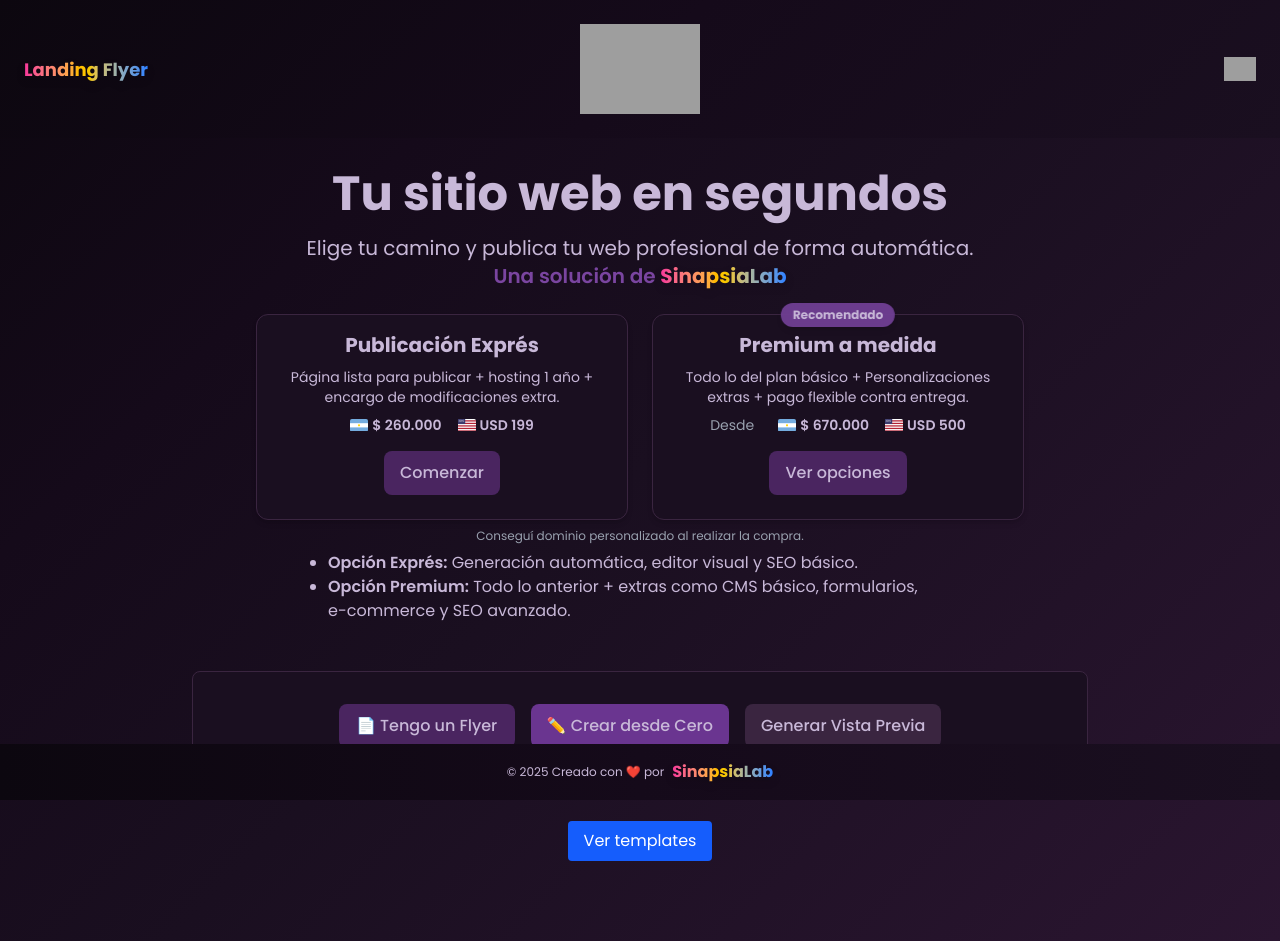
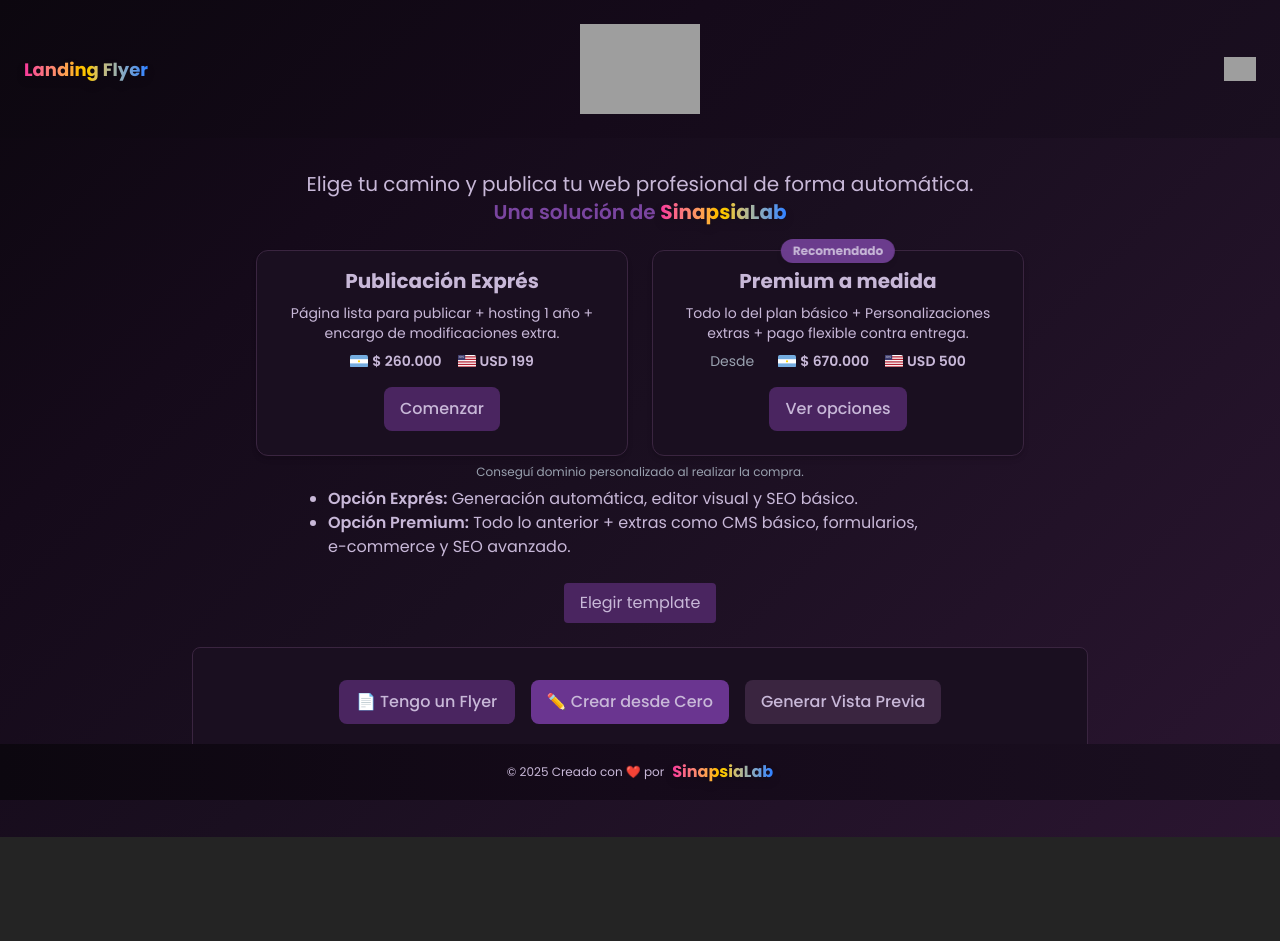
Before and after one commit to CharlyBGood/landingflyer, a React (Vite) app in the folder frontend/: page / in a window 1280 px wide. After the commit the page ends 837 px from the top, so only its background shows below. Built offline with nearby package versions, Linux system fonts and the light colour scheme; grey boxes are pictures that could not be loaded.

Commit message:
modify components with templates gallery inside header

```diff
--- a/frontend/src/App.jsx
+++ b/frontend/src/App.jsx
@@ -6,10 +6,6 @@
 import Navbar from './components/Navbar.jsx';
 import Footer from './components/Footer.jsx';
 import { useNavbarHeight } from './hooks/useNavbarHeight.js';
-import TemplateGallery from './components/TemplateGallery.jsx';
-import { templatesArray } from './utilities/templates-array.js';
-import TemplatesModal from './components/TemplatesModal.jsx';
-import { X } from 'lucide-react';
 
 function App() {
   const [selectedFile, setSelectedFile] = useState(null);
@@ -18,20 +14,6 @@
   const [error, setError] = useState('');
   const [inputMode, setInputMode] = useState('image');
   const iframeRef = useRef(null);
-  const [selectedTemplate, setSelectedTemplate] = useState(null);
-  const [templateSectionOpen, setTemplateSectionOpen] = useState(false);
-
-  const handleShowTemplates = () => {
-    setTemplateSectionOpen(!templateSectionOpen);
-  }
-
-  const openModal = (template) => {
-    setSelectedTemplate(template);
-  };
-
-  const closeModal = () => {
-    setSelectedTemplate(null);
-  };
 
   useNavbarHeight();
 
@@ -118,38 +100,6 @@
             inputMode={inputMode}
             setInputMode={setInputMode}
           />
-          <button onClick={handleShowTemplates} className="mt-6 mb-4 px-4 py-2 bg-blue-600 text-white rounded hover:bg-blue-700 transition">
-            Ver templates
-          </button>
-
-          {templateSectionOpen && (
-            <TemplateGallery templates={templatesArray} openModal={openModal} />
-          )}
-
-          <TemplatesModal isOpen={!!selectedTemplate} onClose={closeModal}>
-            {selectedTemplate && (
-              <div className="w-full h-full overflow-y-auto">
-                <div className="sticky top-0 z-50 bg-white/90 backdrop-blur-xs border-b border-gray-200 p-4">
-                  <div className="flex justify-between items-center max-w-6xl mx-auto">
-                    <div>
-                      <h2 className="text-2xl font-bold text-gray-800">{selectedTemplate.name}</h2>
-                      <p className="text-gray-600">{selectedTemplate.description}</p>
-                    </div>
-                    <button
-                      onClick={closeModal}
-                      className="p-2 rounded-full hover:bg-gray-100 transition-colors"
-                    >
-                      <X className="w-6 h-6" />
-                    </button>
-                  </div>
-                </div>
-                <div className="pb-8">
-                  <selectedTemplate.component />
-                </div>
-              </div>
-            )}
-          </TemplatesModal>
-
           {generatedHtml && (
             <LandingPreview generatedHtml={generatedHtml} iframeRef={iframeRef} />
           )}
--- a/frontend/src/components/HeroSection.jsx
+++ b/frontend/src/components/HeroSection.jsx
@@ -1,9 +1,13 @@
 
-import React from 'react';
+import React, { useState } from 'react';
 import ManualForm from './ManualForm.jsx';
 import '../styles/HeroSection.css';
 import HeroCardContainer from './HeroCardContainer.jsx';
 import ExtrasPreviewModal from './ExtrasPreviewModal.jsx';
+import TemplateGallery from './TemplateGallery.jsx';
+import { templatesArray } from '../utilities/templates-array.js';
+import TemplatesModal from './TemplatesModal.jsx';
+import { X } from 'lucide-react';
 
 
 export default function HeroSection({
@@ -16,6 +20,20 @@
   inputMode,
   setInputMode
 }) {
+  const [selectedTemplate, setSelectedTemplate] = useState(null);
+  const [templateSectionOpen, setTemplateSectionOpen] = useState(false);
+
+  const handleShowTemplates = () => {
+    setTemplateSectionOpen(!templateSectionOpen);
+  }
+
+  const openModal = (template) => {
+    setSelectedTemplate(template);
+  };
+
+  const closeModal = () => {
+    setSelectedTemplate(null);
+  };
 
   const handleFlyerClick = () => {
     setInputMode('image');
@@ -43,10 +61,10 @@
 
   return (
     <>
-      <header className="mb-8 sm:mb-12 text-center">
-        <h1 className="text-3xl sm:text-4xl lg:text-5xl font-bold mb-2 sm:mb-4 text-sinapsia-light">
+      <header className="text-center">
+        {/* <h1 className="text-3xl sm:text-4xl lg:text-5xl font-bold mb-2 sm:mb-4 text-sinapsia-light">
           Tu sitio web en segundos
-        </h1>
+        </h1> */}
         <p className="text-base sm:text-lg lg:text-xl max-w-3xl mx-auto px-4 mb-6 text-sinapsia-light">
           Elige tu camino y publica tu web profesional de forma automática.<br />
           <span className="text-sinapsia-accent font-semibold">Una solución de <a
@@ -71,6 +89,36 @@
           />
         )}
       </header>
+
+      <button onClick={handleShowTemplates} className="m-6 px-4 py-2 bg-portfolio-gradient-1 text-portfolio-text rounded hover:bg-portfolio-gradient-2 transition">
+        Elegir template
+      </button>
+      {templateSectionOpen && (
+        <TemplateGallery templates={templatesArray} onTemplateClick={openModal} />
+      )}
+      <TemplatesModal isOpen={!!selectedTemplate} onClose={closeModal}>
+        {selectedTemplate && (
+          <div className="w-full h-full overflow-y-auto">
+            <div className="sticky top-0 z-50 bg-white/90 backdrop-blur-xs border-b border-gray-200 p-4">
+              <div className="flex justify-between items-center max-w-6xl mx-auto">
+                <div>
+                  <h2 className="text-2xl font-bold text-gray-800">{selectedTemplate.name}</h2>
+                  <p className="text-gray-600">{selectedTemplate.description}</p>
+                </div>
+                <button
+                  onClick={closeModal}
+                  className="p-2 rounded-full hover:bg-gray-100 transition-colors"
+                >
+                  <X className="w-6 h-6" />
+                </button>
+              </div>
+            </div>
+            <div className="pb-8">
+              <selectedTemplate.component />
+            </div>
+          </div>
+        )}
+      </TemplatesModal>
 
       <main id="form-section" className="bg-sinapsia-base border border-sinapsia-accent p-4 sm:p-8 rounded-lg mx-auto max-w-4xl mb-4">
         <div className="flex flex-col sm:flex-row gap-3 sm:gap-4 items-center justify-center">
--- a/frontend/src/index.css
+++ b/frontend/src/index.css
@@ -11,6 +11,7 @@
   text-rendering: optimizeLegibility;
   -webkit-font-smoothing: antialiased;
   -moz-osx-font-smoothing: grayscale;
+
 }
 
 @theme {
```
